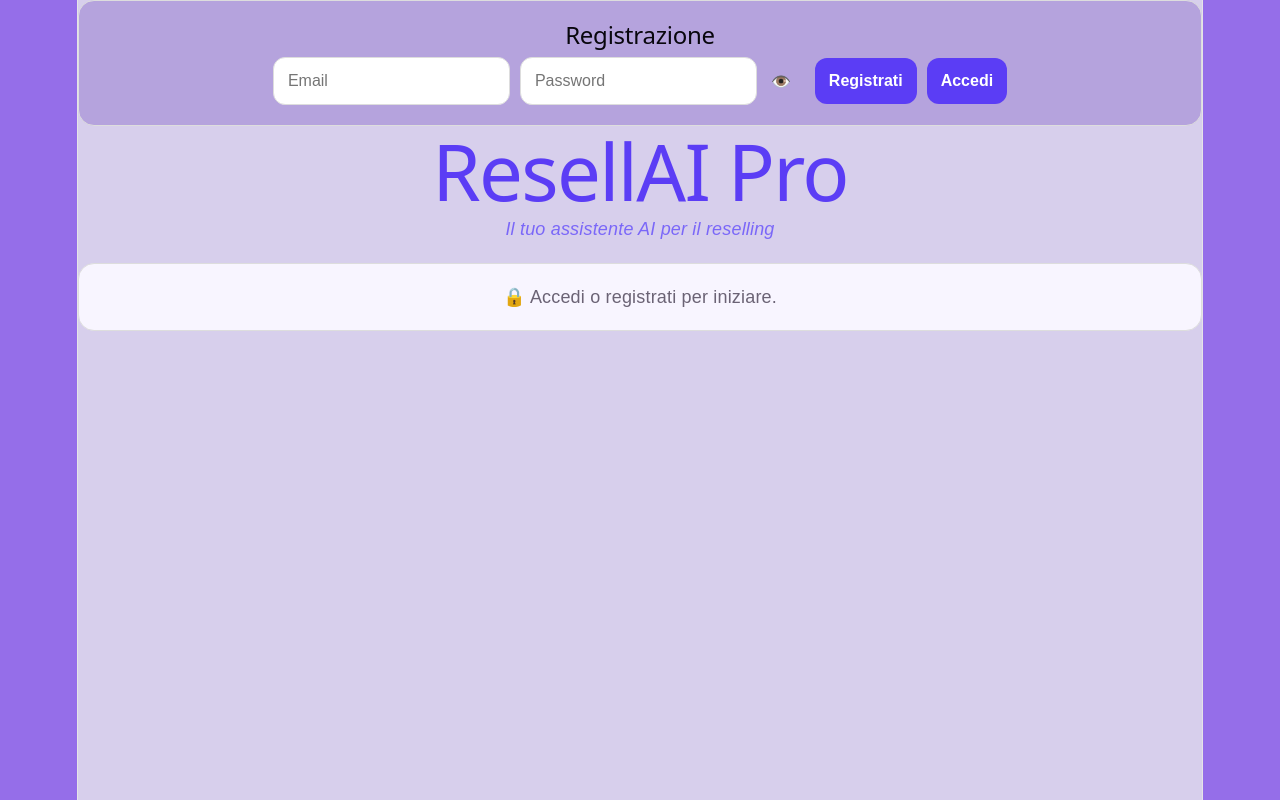
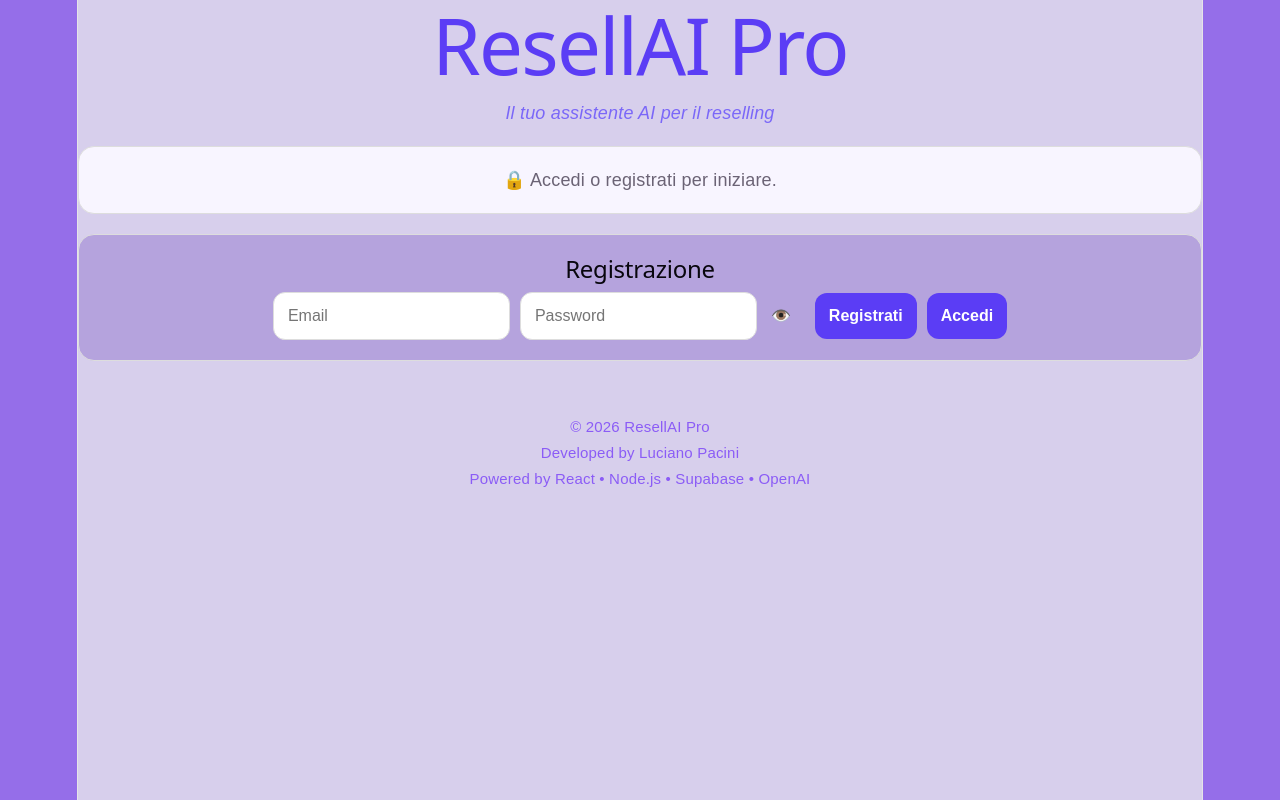
Before and after one commit to lucianopacini/resellai-pro, a React app in the folder frontend/: page / in a window 1280 px wide. Built offline with nearby package versions, Linux system fonts and the light colour scheme; no server answers; the HTML template or start-up script is replaced by a standard one.

Commit message:
Refactor app layout and add application footer

```diff
--- a/frontend/src/App.css
+++ b/frontend/src/App.css
@@ -459,3 +459,9 @@ button:disabled {
     transform: translateY(0);
   }
 }
+
+.footer {
+  margin-top: 33px;
+  font-size: 15px;
+  color: #8b5cf6;
+}
--- a/frontend/src/App.jsx
+++ b/frontend/src/App.jsx
@@ -346,6 +346,27 @@ function App() {
 
 
   return (
+    <>
+
+      {/* ================= HEADER ================= */}
+
+      <h1>ResellAI Pro</h1>
+
+      <p className="tagline"> Il tuo assistente AI per il reselling</p>
+
+      <div className="user-card">
+        {loggedUser ? (
+          <div className="user-info">
+            👤 Benvenuto, <span className="username">{loggedUser.email}</span>
+            <button onClick={handleLogout}>
+              Logout
+            </button>
+          </div>
+        ) : (
+          <p>🔒 Accedi o registrati per iniziare.</p>
+        )}
+      </div>
+
       <Routes>
 
         <Route
@@ -389,25 +410,6 @@ function App() {
                     </div>
                   </div>
 
-              )}
-            </div>
-
-            {/* ================= HEADER ================= */}
-
-            <h1>ResellAI Pro</h1>
-
-            <p className="tagline"> Il tuo assistente AI per il reselling</p>
-
-            <div className="user-card">
-              {loggedUser ? (
-                <div className="user-info">
-                  👤 Benvenuto, <span className="username">{loggedUser.email}</span>
-                  <button onClick={handleLogout}>
-                    Logout
-                  </button>
-                </div>
-              ) : (
-                <p>🔒 Accedi o registrati per iniziare.</p>
                 )}
               </div>
 
@@ -622,6 +624,19 @@ function App() {
 
       </Routes >
 
+
+
+      <footer className="footer">
+        <p>© 2026 ResellAI Pro</p>
+        <p>Developed by Luciano Pacini</p>
+        <p>Powered by React • Node.js • Supabase • OpenAI</p>
+
+      </footer>
+
+
+
+    </>
+
   );
 
 }
```
Lines whose indentation alone changed are shown as unchanged.
